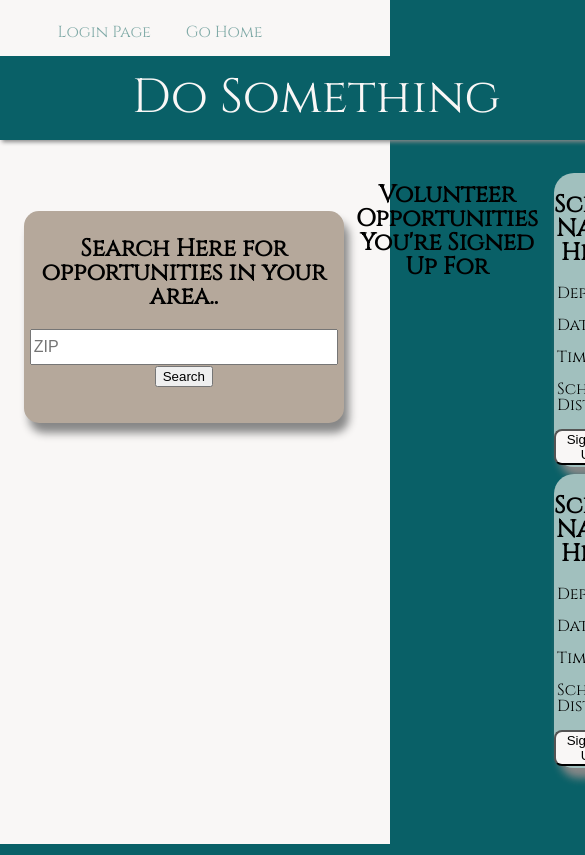
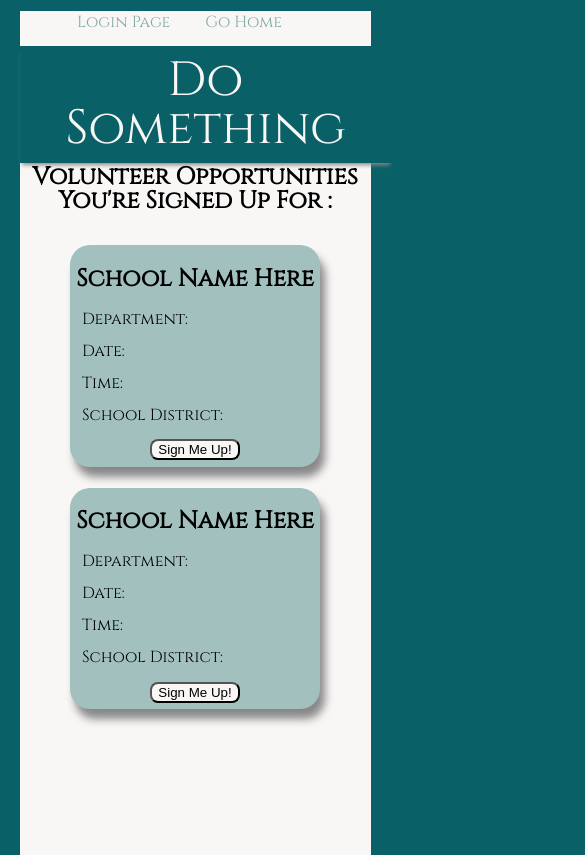
Before and after one commit to hjohnson120/Capstone, a React (Create React App) app: page /Home in a window 390 px wide. Shown: the top 855 px of the page, 585 px wide, since content can reach past the window. Built offline with nearby package versions, Linux system fonts and the light colour scheme.

Commit message:
home page

```diff
--- a/src/Pages/Home.js
+++ b/src/Pages/Home.js
@@ -15,10 +15,14 @@ export default function Home() {
           <input placeholder="ZIP" />
           <button>Search</button>
         </section>
-        <section className="home-section">
-          <h2>Volunteer Opportunities You're Signed Up For </h2>
-          <i class="fas fa-arrow-right" />
-          <OpportunitiesContainer />
+        <section className="registered-opps">
+          <section>
+            <h2>Volunteer Opportunities You're Signed Up For : </h2>
+            <i class="fas fa-arrow-right" />
+          </section>
+          <section>
+            <OpportunitiesContainer />
+          </section>
         </section>
       </div>
     </>
--- a/src/index.css
+++ b/src/index.css
@@ -117,13 +117,19 @@ input {
   margin-bottom: 0%;
 }
 
+.registered-opps {
+  max-width: 400px;
+  margin-top: -5%;
+}
+
 .home-search {
-  margin-left: 4%;
-  margin-right: 2%;
+  margin-left: 2%;
+  margin-right: 15%;
   box-shadow: 5px 10px 8px #888888;
   border-radius: 15px;
   background-color: #b5a89b;
   height: 200px;
+  width: 400px;
   margin-top: 10%;
   padding: 1%;
 }
@@ -144,19 +150,30 @@ a:hover {
 .home-section {
   width: 100%;
   display: flex;
-  margin-top: 2%;
+  justify-content: center;
 }
 
 @media (max-width: 600px) {
-  body {
+  /* body {
     display: flex;
     flex-wrap: wrap;
     margin: 0%;
-  }
+  } */
   .opportunity-container {
     width: 70%;
   }
   header {
     width: 100%;
   }
+  .home-search {
+    display: none;
+  }
+
+  .home-section {
+    display: flex;
+  }
+  .mobile-view {
+    display: flex;
+    flex-wrap: wrap;
+  }
 }
```
